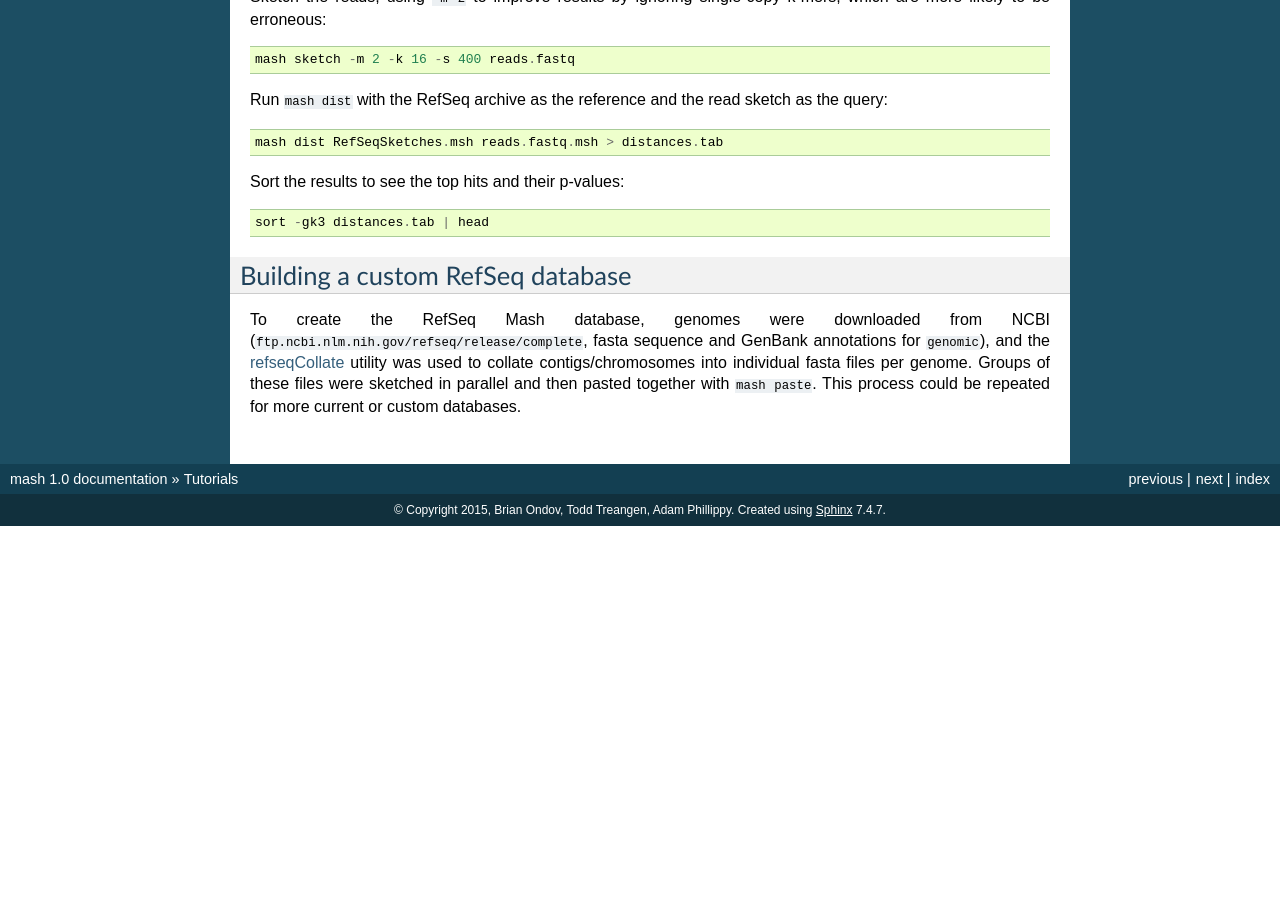
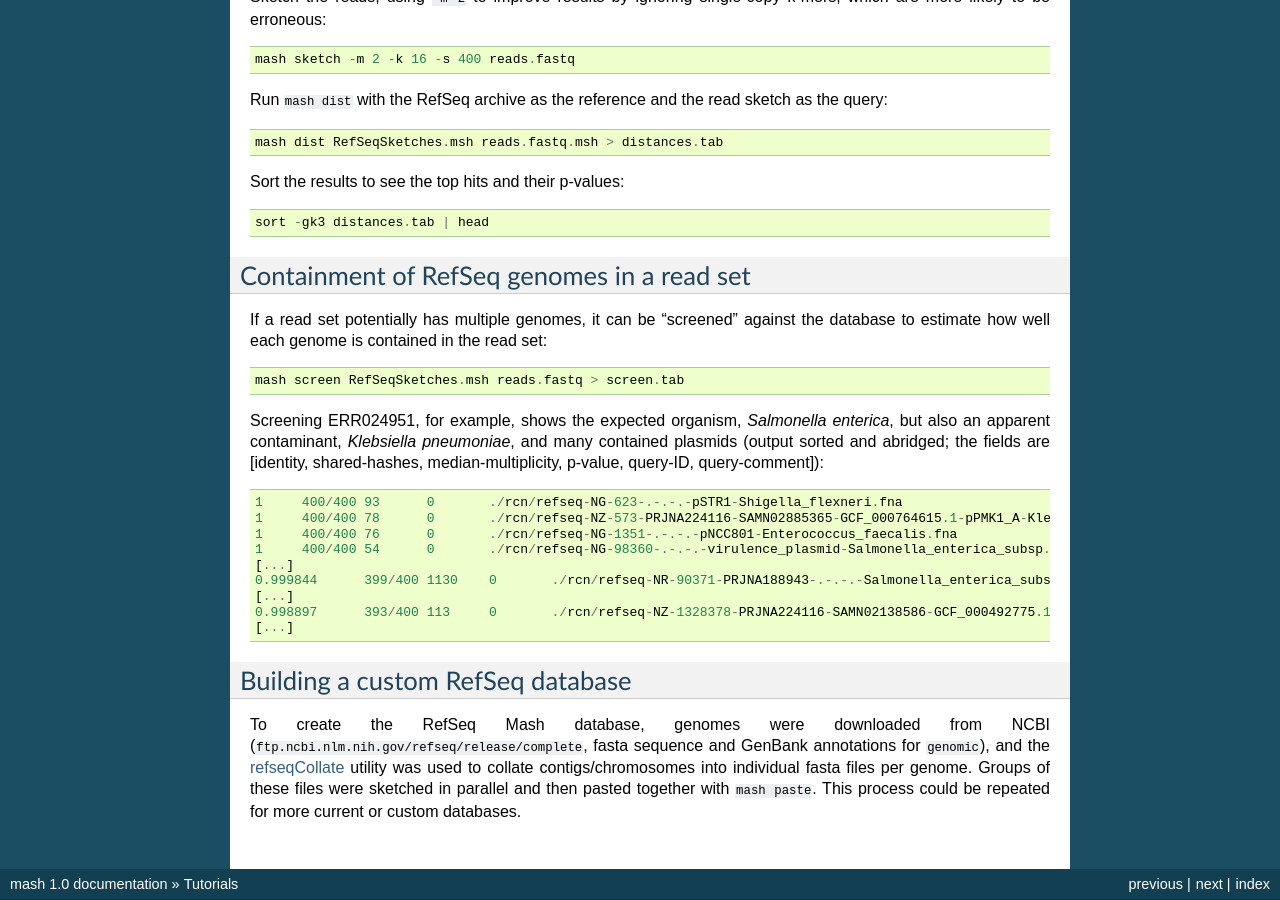
Before and after one commit to marbl/Mash, a Sphinx documentation site: the page built from doc/sphinx/tutorials.rst, in a window 1280 px wide and 900 px high, scrolled down 1409 px. Built offline with Sphinx 7.4.7, drawn with Linux system fonts in a browser that asks for light colours; before the commit the page ends 1935 px from its top, so only the background shows below that; some of the changed text lies outside the part shown.

Commit message:
doc: screen tutorial

```diff
--- a/doc/sphinx/tutorials.rst
+++ b/doc/sphinx/tutorials.rst
@@ -94,6 +94,30 @@ Sort the results to see the top hits and their p-values:
 
   sort -gk3 distances.tab | head
 
+Containment of RefSeq genomes in a read set
+-------------------------------------------
+
+If a read set potentially has multiple genomes, it can be "screened" against the
+database to estimate how well each genome is contained in the read set:
+
+.. code::
+
+  mash screen RefSeqSketches.msh reads.fastq > screen.tab
+
+Screening ERR024951, for example, shows the expected organism, *Salmonella enterica*, but also an apparent contaminant, *Klebsiella pneumoniae*, and many contained plasmids (output sorted and abridged; the fields are [identity, shared-hashes, median-multiplicity, p-value, query-ID, query-comment]):
+
+.. code::
+
+  1	400/400	93	0	./rcn/refseq-NG-623-.-.-.-pSTR1-Shigella_flexneri.fna
+  1	400/400	78	0	./rcn/refseq-NZ-573-PRJNA224116-SAMN02885365-GCF_000764615.1-pPMK1_A-Klebsiella_pneumoniae.fna
+  1	400/400	76	0	./rcn/refseq-NG-1351-.-.-.-pNCC801-Enterococcus_faecalis.fna
+  1	400/400	54	0	./rcn/refseq-NG-98360-.-.-.-virulence_plasmid-Salmonella_enterica_subsp._enterica_serovar_Dublin.fna
+  [...]
+  0.999844	399/400	1130	0	./rcn/refseq-NR-90371-PRJNA188943-.-.-.-Salmonella_enterica_subsp._enterica_serovar_Typhimurium.fna
+  [...]
+  0.998897	393/400	113	0	./rcn/refseq-NZ-1328378-PRJNA224116-SAMN02138586-GCF_000492775.1-.-Klebsiella_pneumoniae_MGH_46.fna
+  [...]
+
 Building a custom RefSeq database
 ---------------------------------
 
```
